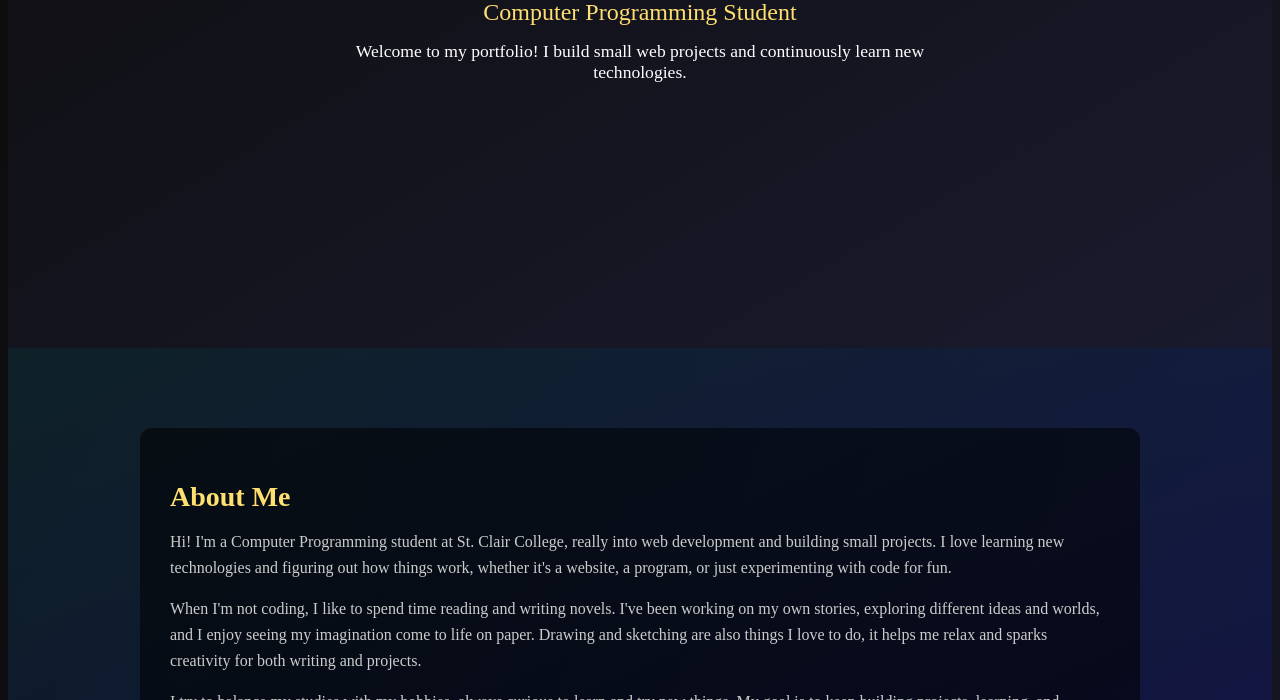
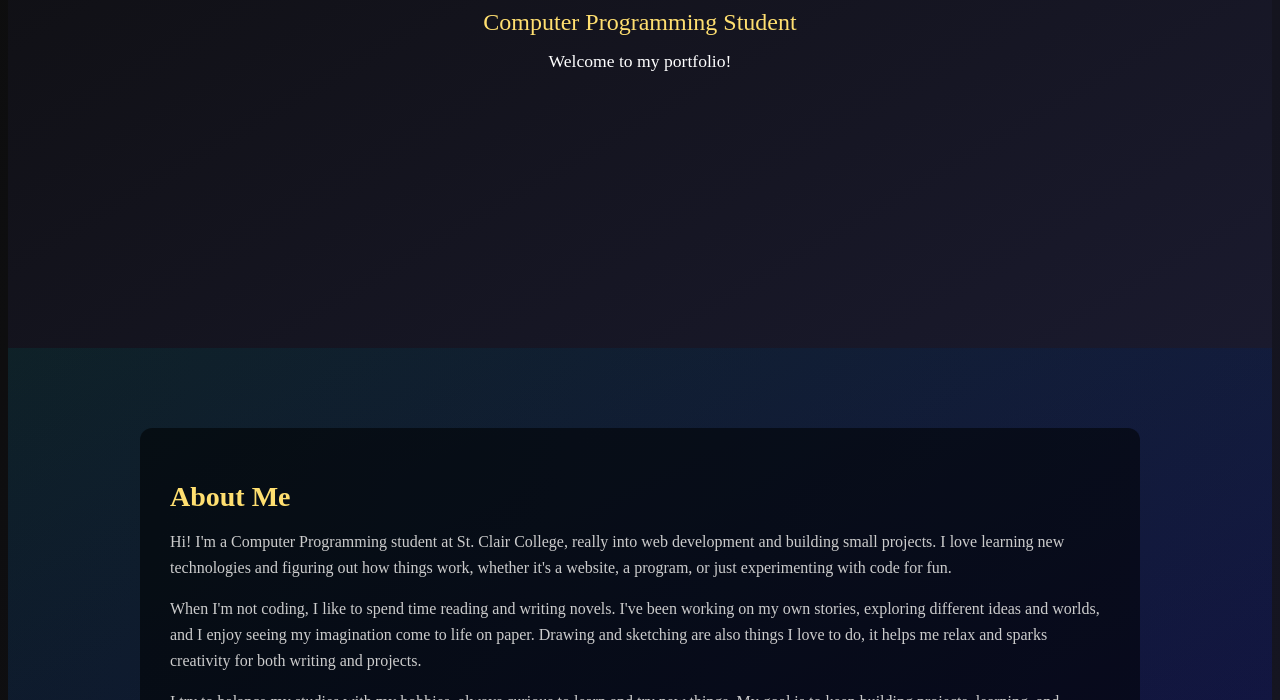
Before and after one commit to Sameer-SV/Portfolio, a plain HTML site: page index.html in a window 1280 px wide. Shown: the part 400-1100 px from the top of the page. Drawn offline with Linux system fonts and the light colour scheme.

Commit message:
Update index.html

```diff
--- a/index.html
+++ b/index.html
@@ -30,8 +30,7 @@
 
         <p class="subtitle">Computer Programming Student</p>
         <p class="intro">
-          Welcome to my portfolio! I build small web projects and continuously
-          learn new technologies.
+          Welcome to my portfolio!
         </p>
       </div>
     </section>
@@ -115,7 +114,7 @@
               work, skills, and background, while also serving as a place to
               keep improving as I learn more about web design and development.
               <br />
-              <a href="#" class="project-link">View Code</a>
+              <a href="https://github.com/Sameer-SV/Portfolio" class="project-link">View Code</a>
             </p>
           </div>
         </div>
```
